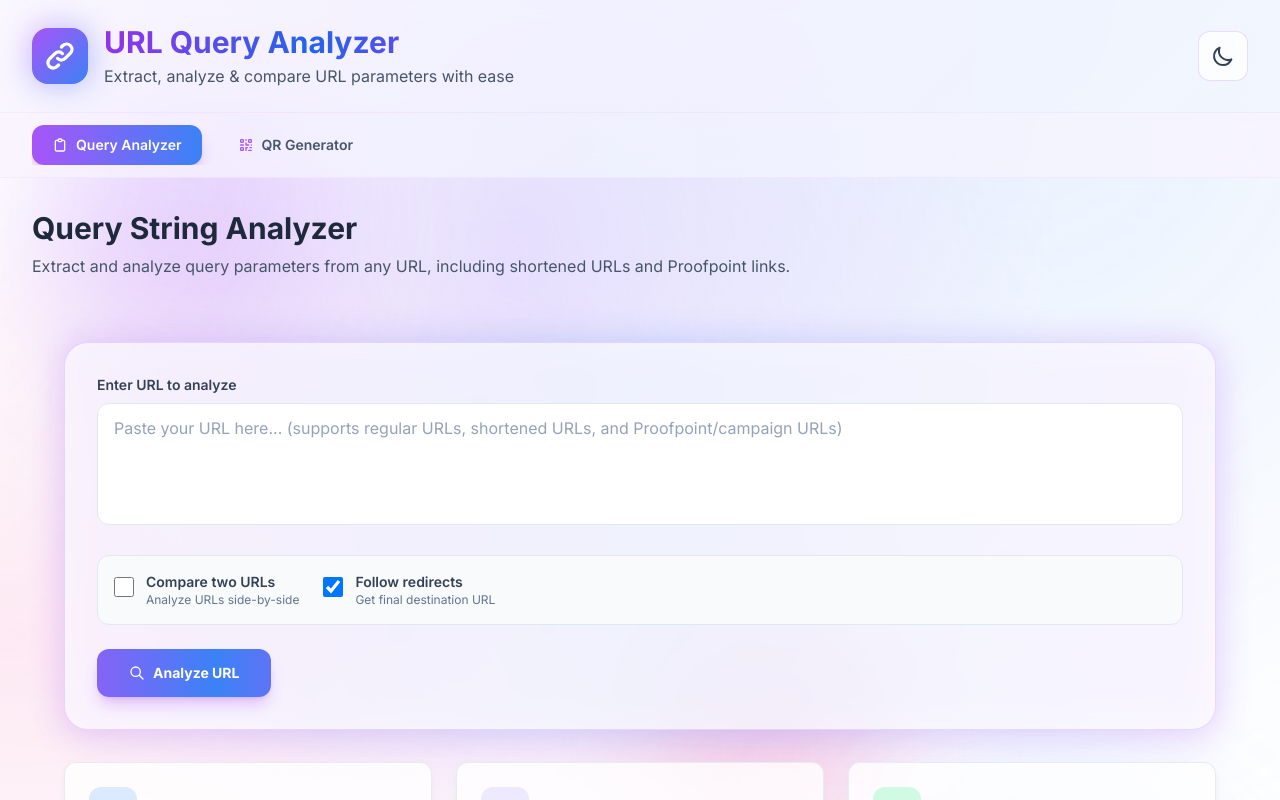
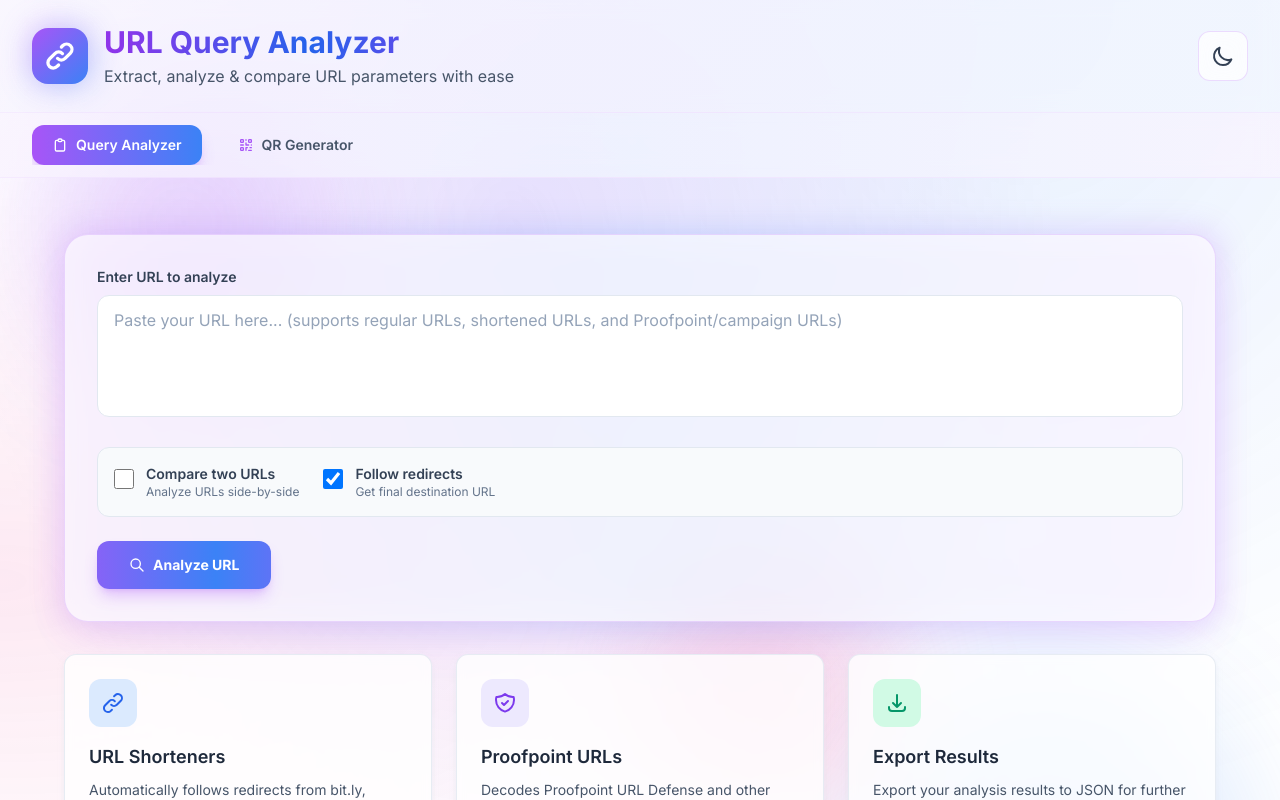
Before and after one commit to A6ee6/url-query-analyzer, a Next.js app: page / in a window 1280 px wide. Shown: the top 800 px of the page. Built offline with nearby package versions, Linux system fonts and the light colour scheme.

Commit message:
Remove page title/description and reduce content padding

```diff
--- a/src/app/page.tsx
+++ b/src/app/page.tsx
@@ -134,7 +134,7 @@ export default function Home() {
   const hasResults = queryParams.length > 0 || !!finalUrl;
 
   return (
-    <PageLayout title="Query String Analyzer" description="Extract and analyze query parameters from any URL, including shortened URLs and Proofpoint links.">
+    <PageLayout>
       <ContentWrapper>
         <UrlInput
           url={url}
--- a/src/components/PageLayout.tsx
+++ b/src/components/PageLayout.tsx
@@ -42,9 +42,9 @@ export default function PageLayout({ children, title, description }: PageLayoutP
     <BackgroundWrapper darkMode={darkMode}>
       <Header darkMode={darkMode} onToggleDarkMode={toggleDarkMode} />
       <Navigation />
-      <div className="max-w-7xl mx-auto px-4 sm:px-6 lg:px-8 py-8 flex-1">
+      <div className="max-w-7xl mx-auto px-4 sm:px-6 lg:px-8 py-6 flex-1">
         {(title || description) && (
-          <div className="mb-8">
+          <div className="mb-6">
             {title && <h2 className="text-3xl font-bold text-slate-800 dark:text-slate-200 mb-2">{title}</h2>}
             {description && <p className="text-slate-600 dark:text-slate-400">{description}</p>}
           </div>
```
